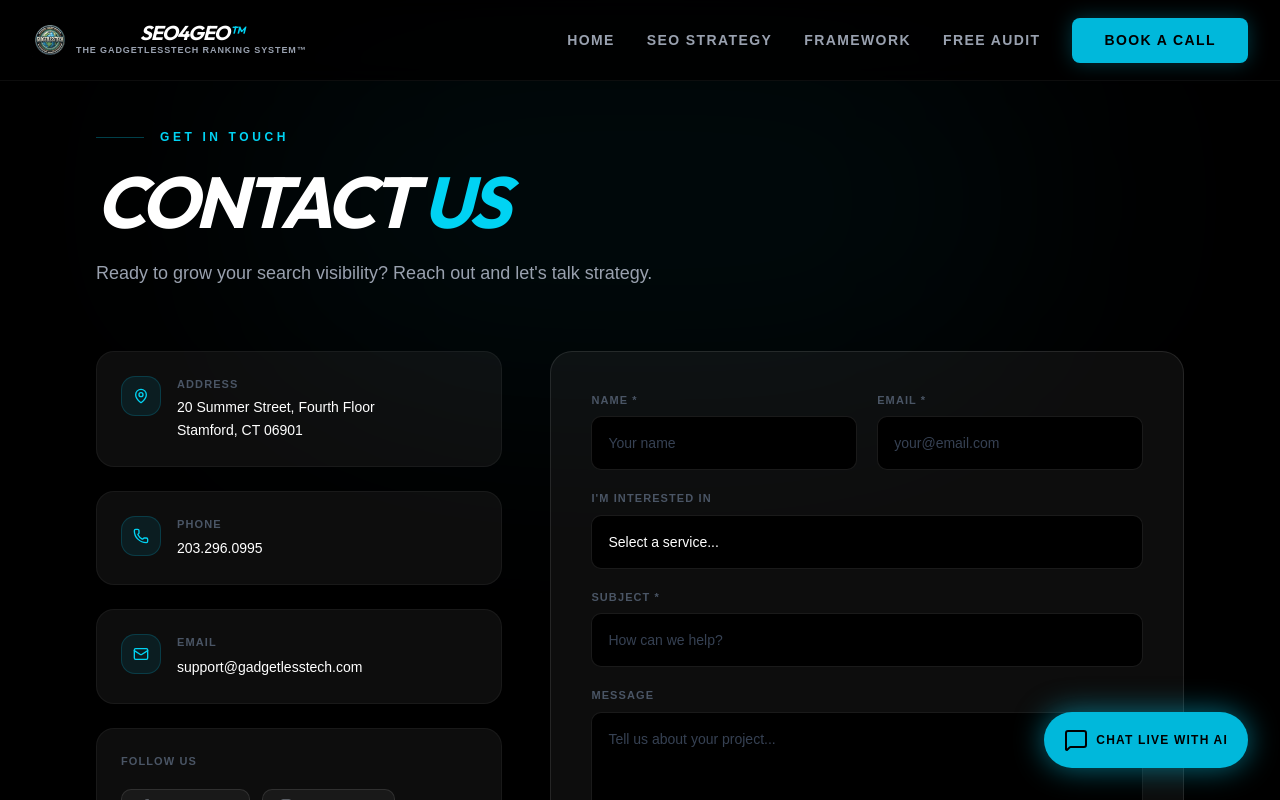
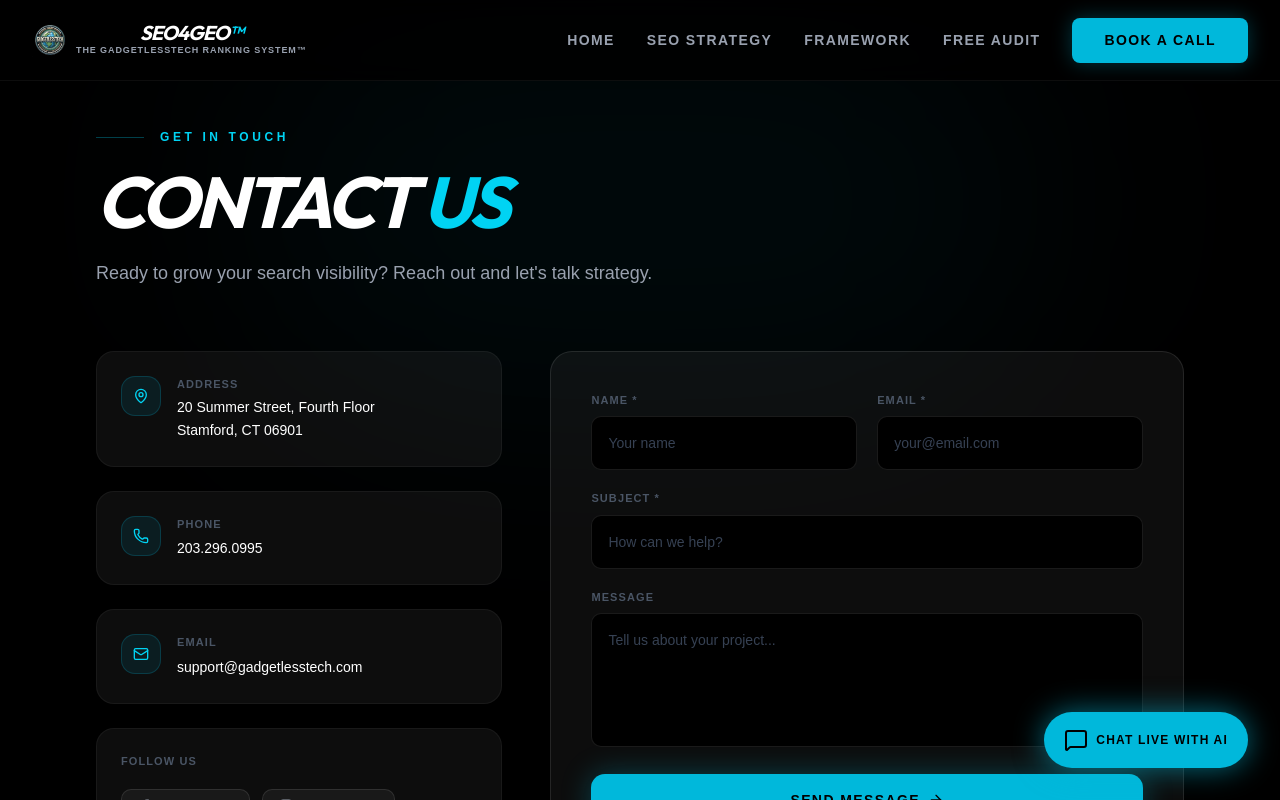
Before and after one commit to gadgetlesstech/seo4geo-project, a React (Vite) app in the folder client/: page /contact in a window 1280 px wide. Shown: the top 800 px of the page. Built offline with nearby package versions, Linux system fonts and the light colour scheme.

Commit message:
Remove "I'm Interested In" dropdown from contact form
Drop the service-interest select field and its now-unused state/data,
and stop including it in the mailto body.

```diff
--- a/client/src/pages/ContactPage.tsx
+++ b/client/src/pages/ContactPage.tsx
@@ -30,28 +30,16 @@ const socials = [
   { icon: Youtube, label: "YouTube", href: "https://youtube.com/@gadgetlesstech" },
 ];
 
-const interests = [
-  "Branding",
-  "Creative Web Design",
-  "Development",
-  "SEO",
-  "SEM",
-  "Content Marketing",
-  "Local Marketing",
-  "Free Online Visibility Audit",
-];
-
 export default function ContactPage() {
   const [name, setName] = useState("");
   const [email, setEmail] = useState("");
   const [subject, setSubject] = useState("");
-  const [interest, setInterest] = useState("");
   const [message, setMessage] = useState("");
   const [sent, setSent] = useState(false);
 
   const handleSubmit = (e: React.FormEvent) => {
     e.preventDefault();
-    const body = `Name: ${name}%0AInterest: ${interest}%0A%0A${message}`;
+    const body = `Name: ${name}%0A%0A${message}`;
     window.location.href = `mailto:support@gadgetlesstech.com?subject=${encodeURIComponent(subject)}&body=${body}`;
     setSent(true);
   };
@@ -174,20 +162,6 @@ export default function ContactPage() {
                 </div>
 
                 <div>
-                  <label className="text-[11px] font-black uppercase tracking-widest text-gray-600 mb-2 block">I'm Interested In</label>
-                  <select
-                    value={interest}
-                    onChange={(e) => setInterest(e.target.value)}
-                    className={`${inputClass} appearance-none`}
-                  >
-                    <option value="" disabled>Select a service...</option>
-                    {interests.map((opt) => (
-                      <option key={opt} value={opt}>{opt}</option>
-                    ))}
-                  </select>
-                </div>
-
-                <div>
                   <label className="text-[11px] font-black uppercase tracking-widest text-gray-600 mb-2 block">Subject *</label>
                   <input
                     type="text"
```
